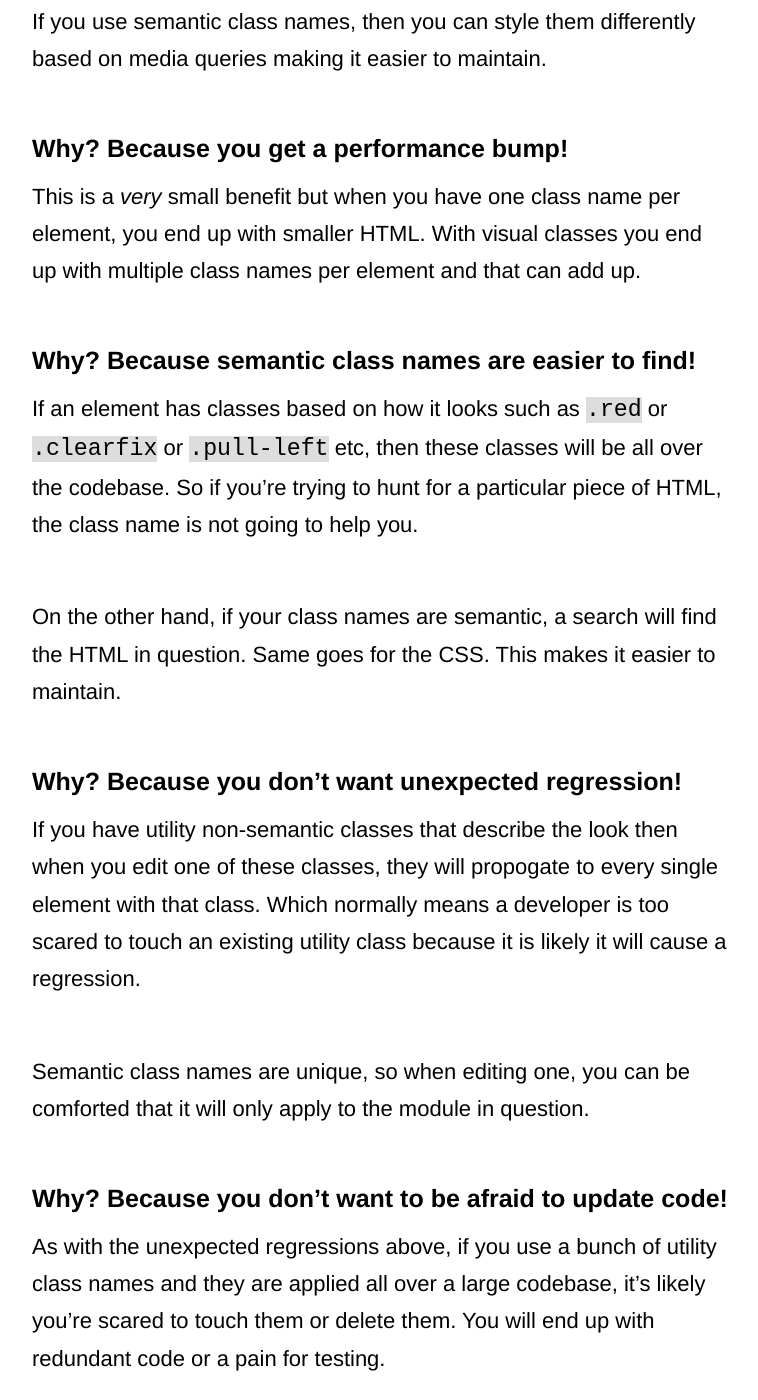
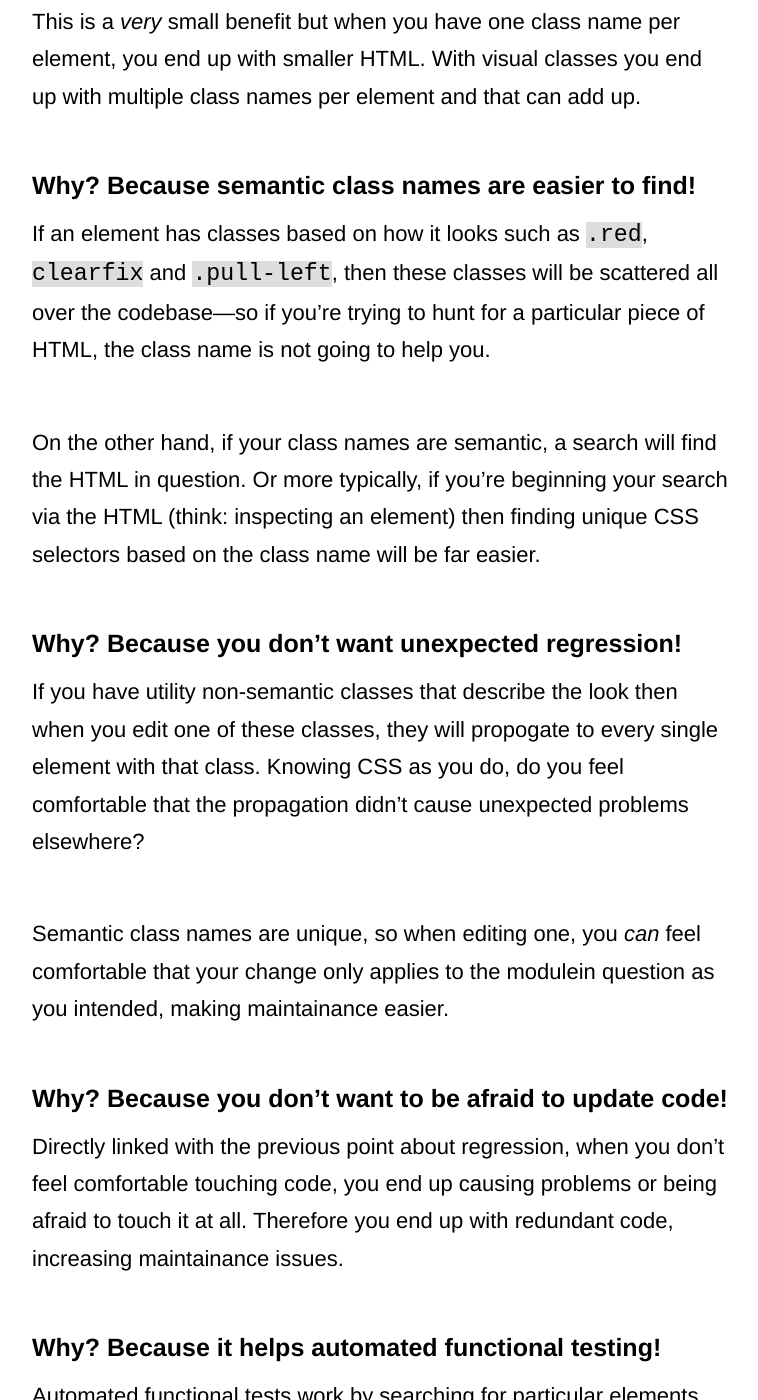
Before and after one commit to adamsilver/maintainablecss.com-jekyll, a Jekyll site: the page built from _chapters/02-semantics.md, in a window 1280 px wide and 1400 px high, scrolled down 2883 px. Shown: the whole window, without its empty margins (258-1016 px from the left). Built offline with Jekyll 4.4.1, drawn with Linux system fonts in a browser that asks for light colours; some of the changed text lies outside the part shown.

Commit message:
Better wording

```diff
--- a/_chapters/02-semantics.md
+++ b/_chapters/02-semantics.md
@@ -29,7 +29,7 @@ Try and spot the difference between non-semantic and semantic class names...
 	<div class="grid row"></div>
 	<div class="col-xs-4"></div>
 
-It's not clear at all *what* this HTML represents. You *might* have an idea of what these things look *like* but that is all.
+It's not clear at all *what* this HTML represents. You *might* have an idea of what these things *look like* but that is all.
 
 	<!-- good -->
 	<div class="header"></div>
@@ -40,10 +40,6 @@ It's not clear at all *what* this HTML represents. You *might* have an idea of w
 Here I know exactly what I am looking at. I know the intention of what this HTML represents. And I have no idea how it looks&mdash;that's what CSS is responsible for.
 
 So **why** else should we use semantic class names?
-
-## Why? Because it breaks the reuse rule!
-
-If you don't use semantics class names, then you will likely be repeating yourself (this is covered in the next chapter).
 
 ## Why? Because it's easier to understand!
 
@@ -61,33 +57,37 @@ This is a *very* small benefit but when you have one class name per element, you
 
 ## Why? Because semantic class names are easier to find!
 
-If an element has classes based on how it looks such as `.red` or `.clearfix` or `.pull-left` etc, then these classes will be all over the codebase. So if you’re trying to hunt for a particular piece of HTML, the class name is not going to help you.
+If an element has classes based on how it looks such as `.red`, `clearfix` and `.pull-left`, then these classes will be scattered all over the codebase&mdash;so if you’re trying to hunt for a particular piece of HTML, the class name is not going to help you.
 
-On the other hand, if your class names are semantic, a search will find the HTML in question. Same goes for the CSS. This makes it easier to maintain.
+On the other hand, if your class names are semantic, a search will find the HTML in question. Or more typically, if you're beginning your search via the HTML (think: inspecting an element) then finding unique CSS selectors based on the class name will be far easier.
 
 ## Why? Because you don't want unexpected regression!
 
-If you have utility non-semantic classes that describe the look then when you edit one of these classes, they will propogate to every single element with that class. Which normally means a developer is too scared to touch an existing utility class because it is likely it will cause a regression.
+If you have utility non-semantic classes that describe the look then when you edit one of these classes, they will propogate to every single element with that class. Knowing CSS as you do, do you feel comfortable that the propagation didn't cause unexpected problems elsewhere?
 
-Semantic class names are unique, so when editing one, you can be comforted that it will only apply to the module in question.
+Semantic class names are unique, so when editing one, you *can* feel comfortable that your change only applies to the modulein question as you intended, making maintainance easier.
 
 ## Why? Because you don't want to be afraid to update code!
 
-As with the unexpected regressions above, if you use a bunch of utility class names and they are applied all over a large codebase, it's likely you're scared to touch them or delete them. You will end up with redundant code or a pain for testing.
+Directly linked with the previous point about regression, when you don't feel comfortable touching code, you end up causing problems or being afraid to touch it at all. Therefore you end up with redundant code, increasing maintainance issues.
 
-## Why? Because it helps automated functional testing
+## Why? Because it helps automated functional testing!
 
 Automated functional tests work by searching for particular elements, interacting with them (typing in text, clicking buttons and links etc) and verifying based on that.
 
-If you have visual class names all over the HTML, then there is no reliable way to target particular elements.
+If you have visual class names all over the HTML, then there is no reliable way to target particular elements and act upon them.
 
 ## Why? Because general maintainance concerns!
 
-If you name something based on what it is, you won't have to touch the HTML again in a dramatic way i.e. a heading is always a heading. The styles might change but then you can update the CSS.
+If you name something based on what it is, you won't have to touch the HTML again in a dramatic way i.e. a heading is always a heading. The styles might change but then you only have to update the CSS.
 
-## Why? Because reuse makes debugging more difficult!
+## Why? Because utility classes increase noise when debugging!
 
 When debugging an element, there will be several applicable CSS selectors making it noisey to debug.
+
+## Why? Because it breaks the reuse rule!
+
+If you don't use semantic class names, then you will likely be breaking the rules of reuse. Go read the next chapter to find out more.
 
 <!--## Why? Because visual class names might declare the same property!
 
```
Also changed, not shown: _chapters/01-introduction.md (+2 -2 lines).
